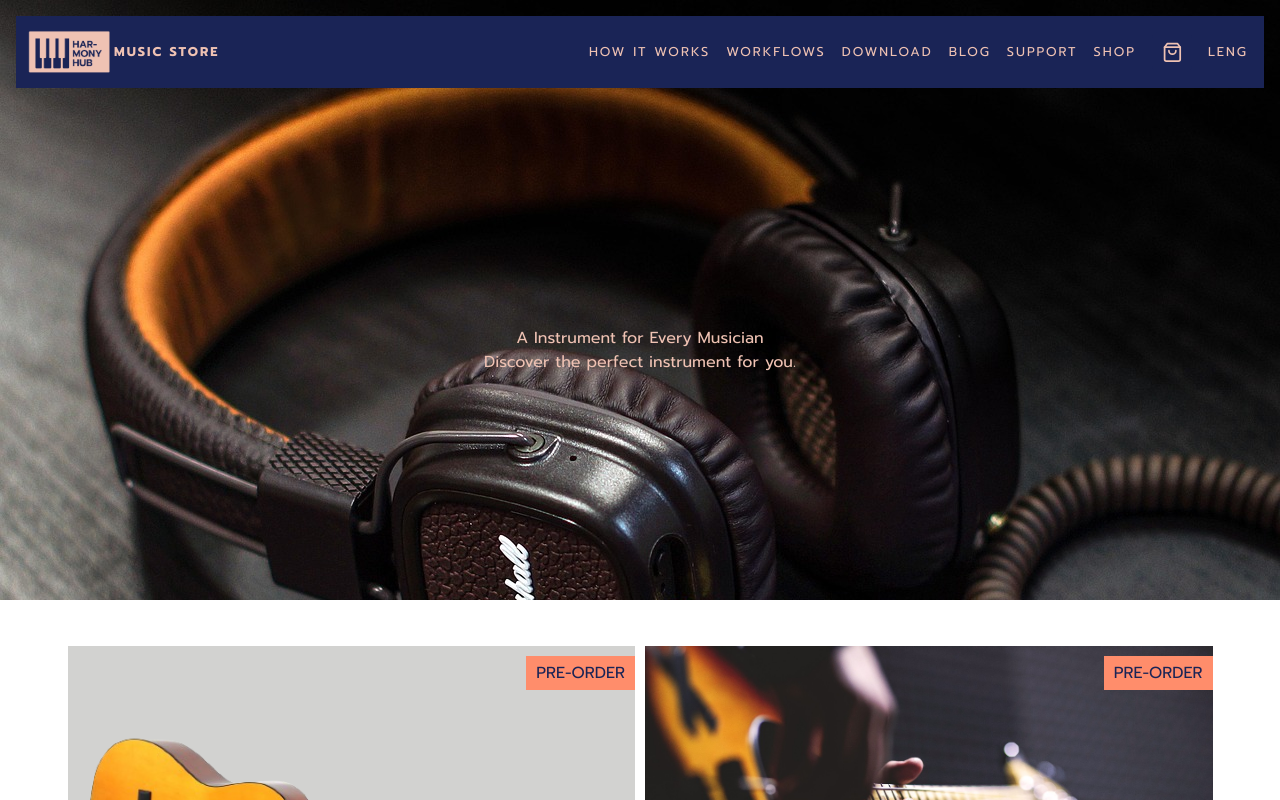
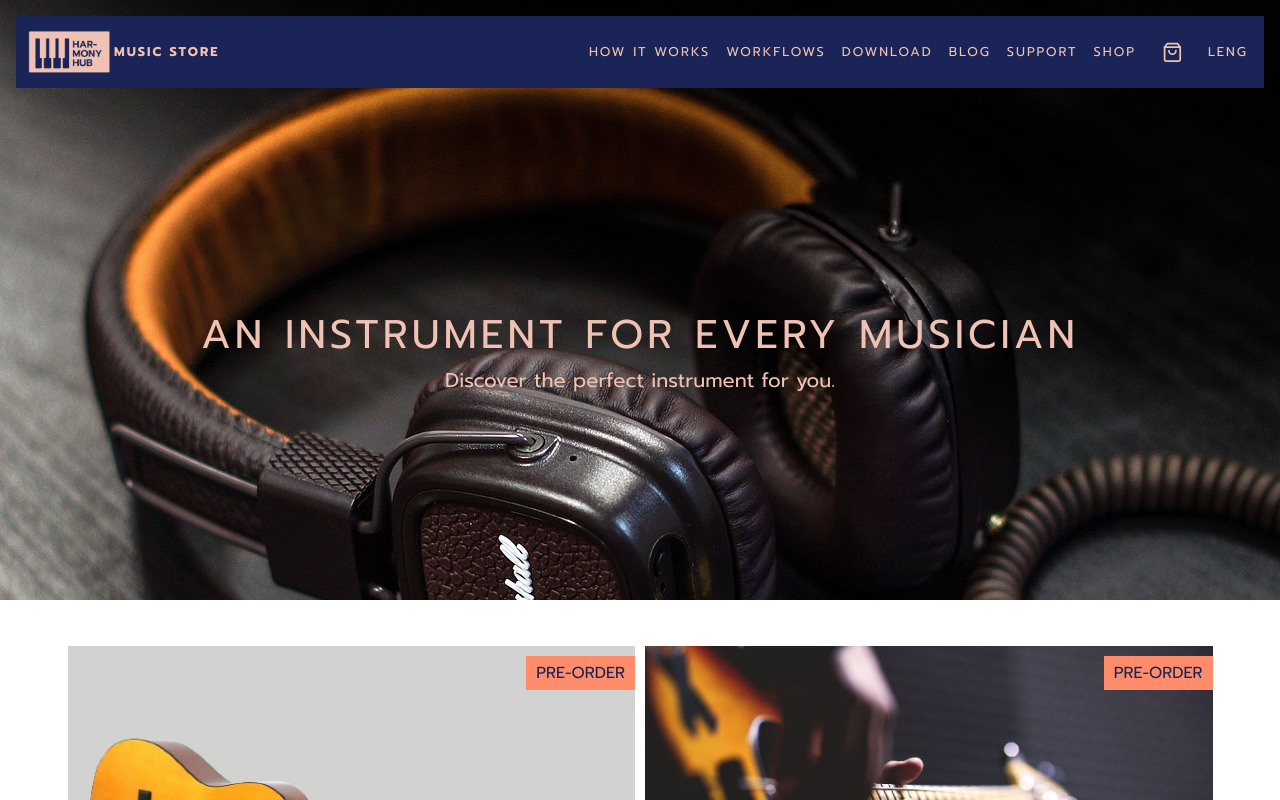
Before and after one commit to claudiooleite/monogram-project, a React (Create React App) app: page / in a window 1280 px wide. Shown: the top 800 px of the page. Built offline with nearby package versions, Linux system fonts and the light colour scheme.

Commit message:
hero styled

```diff
--- a/src/components/home/Hero.jsx
+++ b/src/components/home/Hero.jsx
@@ -10,7 +10,7 @@ function Hero() {
             backgroundImage: `url(${image})`
         }}>
             <div className="hero-content">
-                <h1>A Instrument for Every Musician</h1>
+                <h1>An Instrument for Every Musician</h1>
                 <p>Discover the perfect instrument for you.</p>
 
             </div>
--- a/src/components/home/hero.css
+++ b/src/components/home/hero.css
@@ -16,3 +16,16 @@ div.hero-image-container {
   padding-top: 100px;
   align-items: center;
 }
+
+.hero-content > h1{
+  letter-spacing: 4px;
+  text-transform: uppercase;
+  font-size: 2.5rem;
+}
+
+
+.hero-content > p{
+  font-size: 1.25rem;
+  font-weight: 300;
+  line-height: 1.5;
+}
```
